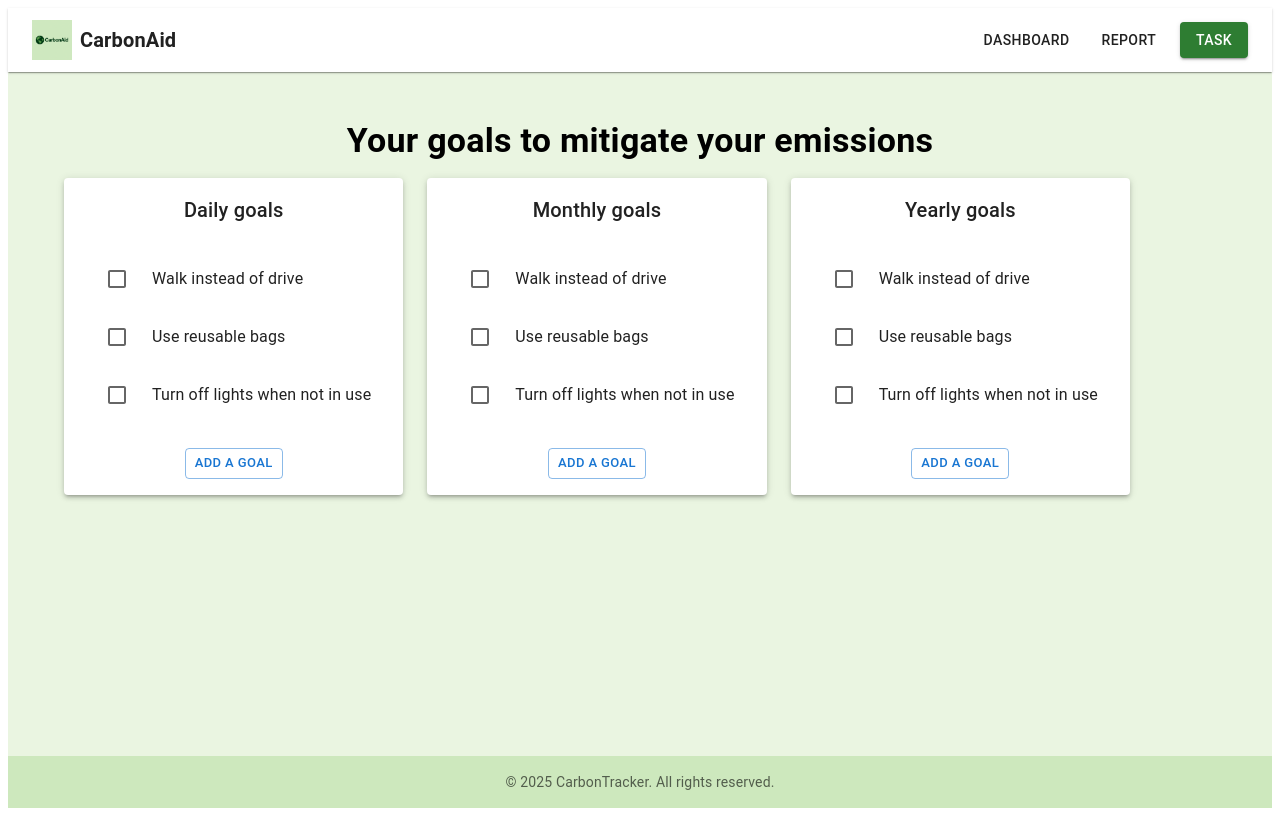
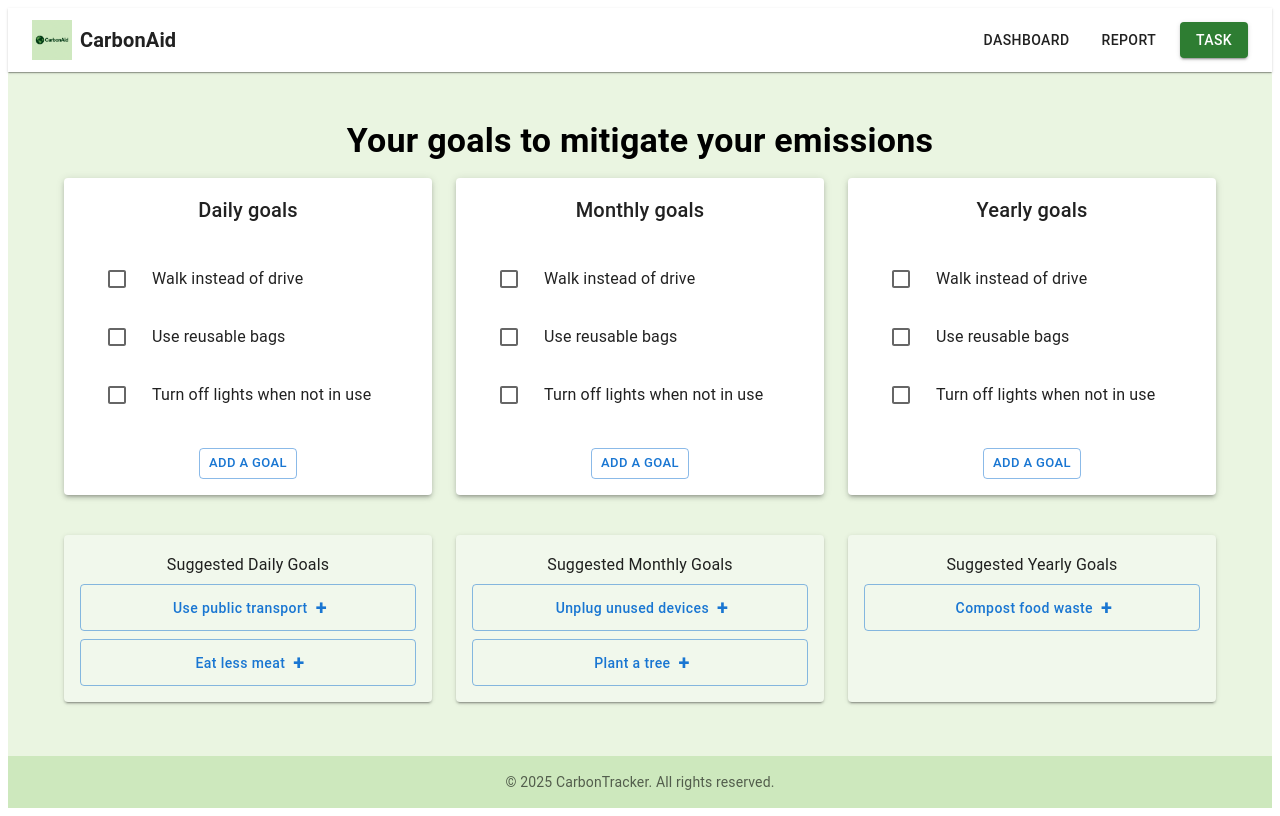
Before and after one commit to lbenjilani/CarbonAid, a React (Create React App) app in the folder client/: page /task in a window 1280 px wide. Built offline with nearby package versions, Linux system fonts and the light colour scheme.

Commit message:
Update client Task.tsx and layout]

```diff
--- a/client/src/pages/Task.tsx
+++ b/client/src/pages/Task.tsx
@@ -20,8 +20,16 @@ const sampleGoals = [
   'Turn off lights when not in use',
 ];
 
+const suggestedGoals: string[] = [
+  'Use public transport',
+  'Eat less meat',
+  'Unplug unused devices',
+  'Plant a tree',
+  'Compost food waste',
+];
+
 const GoalColumn = ({ title }: { title: string }) => (
-  <Paper elevation={3} sx={{ p: 2, height: '100%' }}>
+  <Paper elevation={3} sx={{ p: 2, height: '100%', flex: 1 }}>
     <Typography variant="h6" textAlign="center" mb={2}>
       {title}
     </Typography>
@@ -59,11 +67,79 @@ const Task: React.FC = () => {
             flexDirection: { xs: 'column', md: 'row' },
             gap: 3,
             mt: 2,
+            mb: 5,
           }}
         >
           <GoalColumn title="Daily goals" />
           <GoalColumn title="Monthly goals" />
           <GoalColumn title="Yearly goals" />
+        </Box>
+
+        {/* Suggested Goals Section */}
+        <Box
+          sx={{
+            display: 'flex',
+            flexDirection: { xs: 'column', md: 'row' },
+            gap: 3,
+            mt: 4,
+          }}
+        >
+          {/* Suggested Daily Goals */}
+          <Paper elevation={2} sx={{ flex: 1, p: 2, bgcolor: '#f1f8ec' }}>
+            <Typography variant="subtitle1" textAlign="center" gutterBottom>
+              Suggested Daily Goals
+            </Typography>
+            <Box sx={{ display: 'flex', flexDirection: 'column', gap: 1 }}>
+              {suggestedGoals.slice(0, 2).map((goal, index) => (
+                <Button
+                  key={`daily-${index}`}
+                  variant="outlined"
+                  sx={{ textTransform: 'none' }}
+                  endIcon={<span style={{ fontWeight: 'bold', fontSize: '20px' }}>+</span>}
+                >
+                  {goal}
+                </Button>
+              ))}
+            </Box>
+          </Paper>
+
+          {/* Suggested Monthly Goals */}
+          <Paper elevation={2} sx={{ flex: 1, p: 2, bgcolor: '#f1f8ec' }}>
+            <Typography variant="subtitle1" textAlign="center" gutterBottom>
+              Suggested Monthly Goals
+            </Typography>
+            <Box sx={{ display: 'flex', flexDirection: 'column', gap: 1 }}>
+              {suggestedGoals.slice(2, 4).map((goal, index) => (
+                <Button
+                  key={`monthly-${index}`}
+                  variant="outlined"
+                  sx={{ textTransform: 'none' }}
+                  endIcon={<span style={{ fontWeight: 'bold', fontSize: '20px' }}>+</span>}
+                >
+                  {goal}
+                </Button>
+              ))}
+            </Box>
+          </Paper>
+
+          {/* Suggested Yearly Goals */}
+          <Paper elevation={2} sx={{ flex: 1, p: 2, bgcolor: '#f1f8ec' }}>
+            <Typography variant="subtitle1" textAlign="center" gutterBottom>
+              Suggested Yearly Goals
+            </Typography>
+            <Box sx={{ display: 'flex', flexDirection: 'column', gap: 1 }}>
+              {suggestedGoals.slice(4).map((goal, index) => (
+                <Button
+                  key={`yearly-${index}`}
+                  variant="outlined"
+                  sx={{ textTransform: 'none' }}
+                  endIcon={<span style={{ fontWeight: 'bold', fontSize: '20px' }}>+</span>}
+                >
+                  {goal}
+                </Button>
+              ))}
+            </Box>
+          </Paper>
         </Box>
       </Container>
       <Footer />
```
Also changed, not shown: 1 other file (tests, documents, lock files or other folders).
